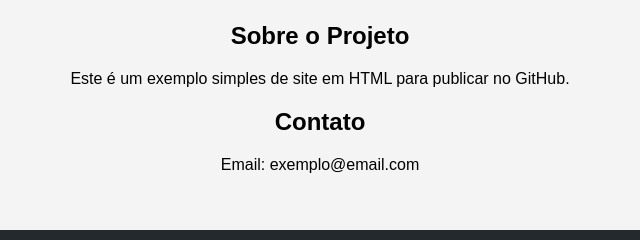
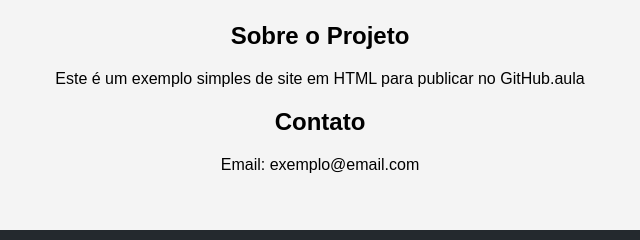
Before and after one commit to novaesgomesf-del/novaes, a plain HTML site: page index.html in a window 1280 px wide. Shown: the part 210-450 px from the top of the page, 320-960 px from the left. Drawn offline with Linux system fonts and the light colour scheme.

Commit message:
Update index.html

```diff
--- a/index.html
+++ b/index.html
@@ -21,7 +21,7 @@
     <main>
         <section>
             <h2>Sobre o Projeto</h2>
-            <p>Este é um exemplo simples de site em HTML para publicar no GitHub.</p>
+            <p>Este é um exemplo simples de site em HTML para publicar no GitHub.aula</p>
         </section>
 
         <section>
```
